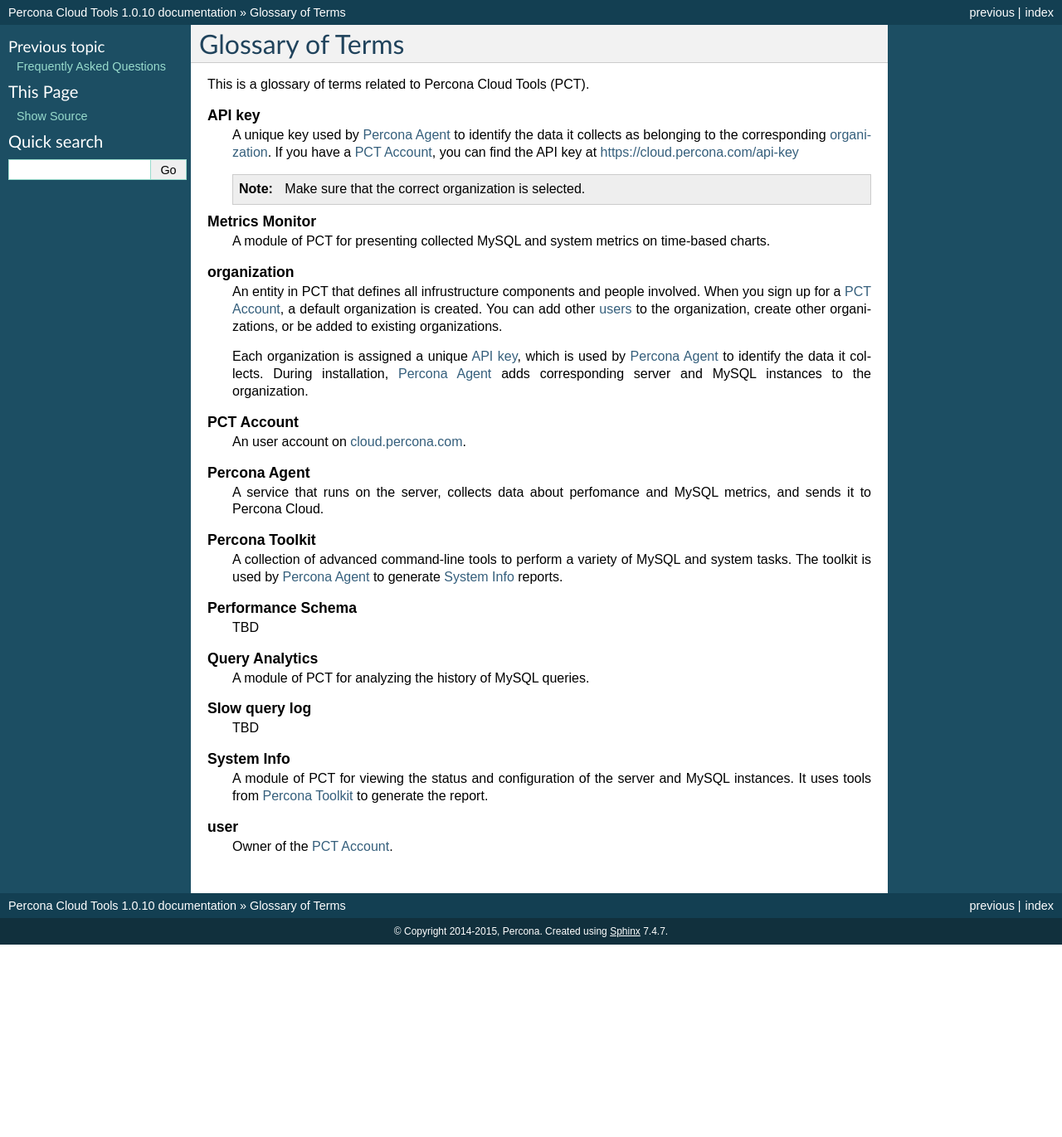
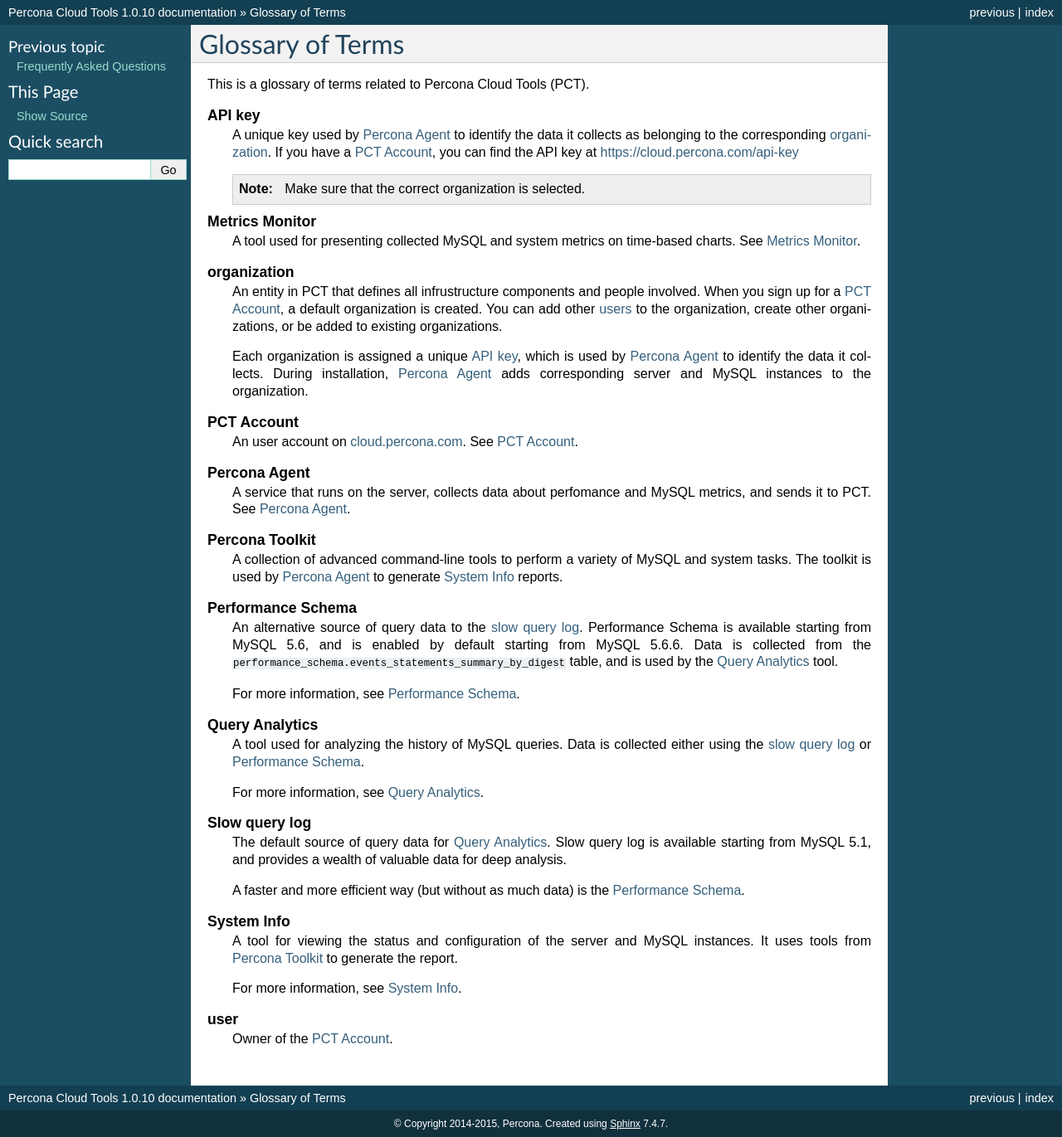
Before and after one commit to percona/cloud-tools, a Sphinx documentation site: the page built from doc/glossary.rst, in a window 1280 px wide. Shown: the whole page at 83% size. Built offline with Sphinx 7.4.7, drawn with Linux system fonts in a browser that asks for light colours; before the commit the page ends 1139 px from its top, so only the background shows below that.

Commit message:
Removed Performance Schema section, added it under Query Analytics. Added 1.0.13 release notes.

```diff
--- a/doc/Agent.rst
+++ b/doc/Agent.rst
@@ -5,13 +5,13 @@
 
 .. sidebar:: Release Notes
 
+   * :doc:`release-notes/1.0/1.0.13`
    * :doc:`release-notes/1.0/1.0.12`
    * :doc:`release-notes/1.0/1.0.11`
    * :doc:`release-notes/1.0/1.0.10`
    * :doc:`release-notes/1.0/1.0.9`
    * :doc:`release-notes/1.0/1.0.8`
    * :doc:`release-notes/1.0/1.0.7`
-
 
 Percona Agent is a background service that collects MySQL server metrics
 and sends this data over a secure websocket connection to the API
--- a/doc/PerfSchema.rst
+++ /dev/null
@@ -1,4 +0,0 @@
-.. _PerfSchema:
-
-Performance Schema
-==================
--- a/doc/WebInterface.rst
+++ b/doc/WebInterface.rst
@@ -70,8 +70,3 @@
 .. _pt-summary: http://percona.com/doc/percona-toolkit/2.2/pt-summary.html
 .. |pt-mysql-summary| replace:: :command:`pt-mysql-summary`
 .. _pt-mysql-summary: http://percona.com/doc/percona-toolkit/2.2/pt-mysql-summary.html
-
-Instance Tree
--------------
-
-TBD
--- a/doc/glossary.rst
+++ b/doc/glossary.rst
@@ -16,8 +16,8 @@
     .. note:: Make sure that the correct organization is selected.
 
    Metrics Monitor
-    A module of PCT for presenting collected MySQL and system metrics
-    on time-based charts.
+    A tool used for presenting collected MySQL and system metrics
+    on time-based charts. See :doc:`MetricsMonitor`.
 
    organization
     An entity in PCT that defines all infrustructure components
@@ -33,11 +33,12 @@
 
    PCT Account
     An user account on `cloud.percona.com <https://cloud.percona.com>`_.
+    See :doc:`Account`.
 
    Percona Agent
     A service that runs on the server,
     collects data about perfomance and MySQL metrics,
-    and sends it to :term:`Percona Cloud`.
+    and sends it to PCT. See :doc:`Agent`.
 ..
    Percona Cloud
     Internal infrastructure at the heart of PCT, hosted by Percona.
@@ -59,18 +60,37 @@
     to generate :term:`System Info` reports.
 
    Performance Schema
-    TBD
+    An alternative source of query data to
+    the :term:`slow query log <Slow query log>`.
+    Performance Schema is available starting from MySQL 5.6,
+    and is enabled by default starting from MySQL 5.6.6.
+    Data is collected from the
+    ``performance_schema.events_statements_summary_by_digest`` table,
+    and is used by the :term:`Query Analytics` tool.
+
+    For more information, see :ref:`perf-schema`.
 
    Query Analytics
-    A module of PCT for analyzing the history of MySQL queries.
+    A tool used for analyzing the history of MySQL queries.
+    Data is collected either using the :term:`slow query log <Slow query log>`
+    or :term:`Performance Schema`.
+
+    For more information, see :doc:`QueryAnalytics`.
 
    Slow query log
-    TBD
+    The default source of query data for :term:`Query Analytics`.
+    Slow query log is available starting from MySQL 5.1,
+    and provides a wealth of valuable data for deep analysis.
+
+    A faster and more efficient way (but without as much data)
+    is the :term:`Performance Schema`.
 
    System Info
-    A module of PCT for viewing the status and configuration
+    A tool for viewing the status and configuration
     of the server and MySQL instances.
     It uses tools from :term:`Percona Toolkit` to generate the report.
 
+    For more information, see :ref:`sysinfo`.
+
    user
     Owner of the :term:`PCT Account`.
```
Also changed, not shown: doc/Configuration.rst (+5 -3 lines), doc/QueryAnalytics.rst (+39 -0 lines), doc/index.rst (+3 -8 lines), doc/release-notes/1.0/1.0.13.rst (added, +22 -0 lines).
